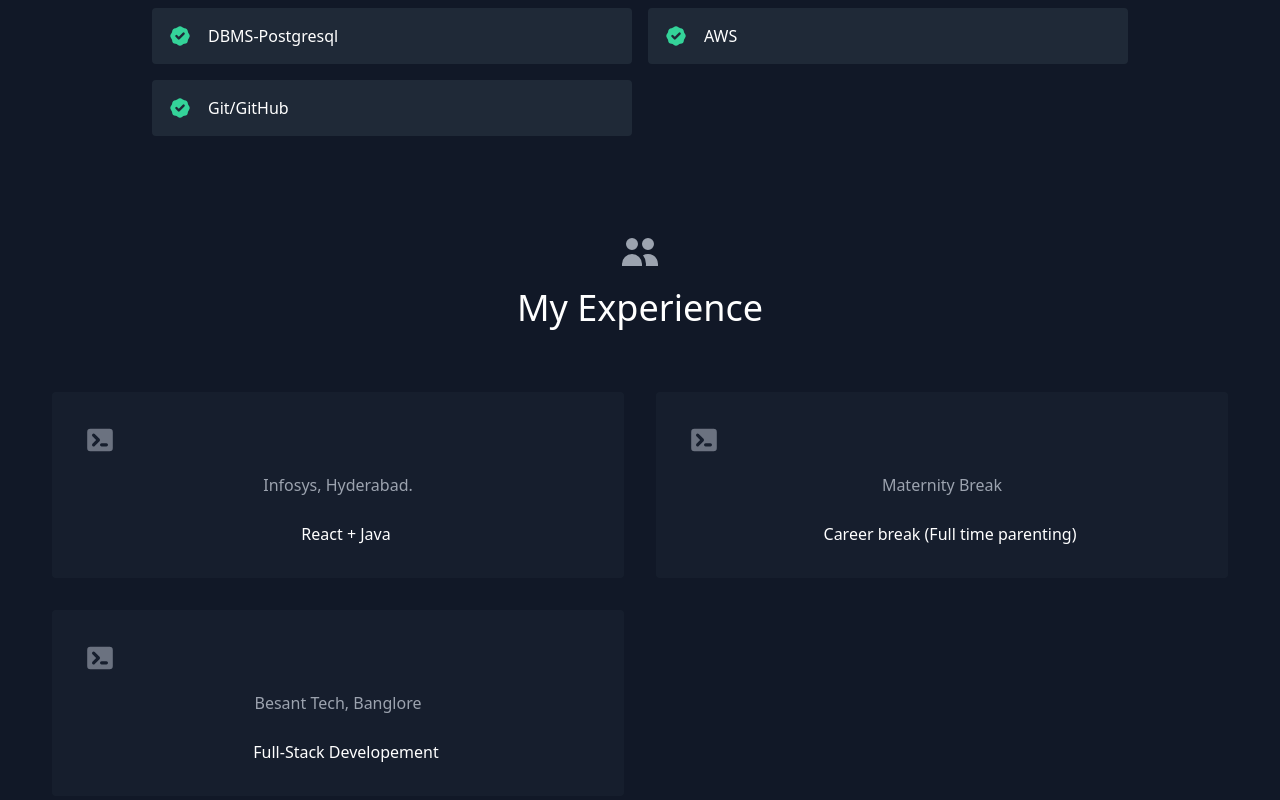
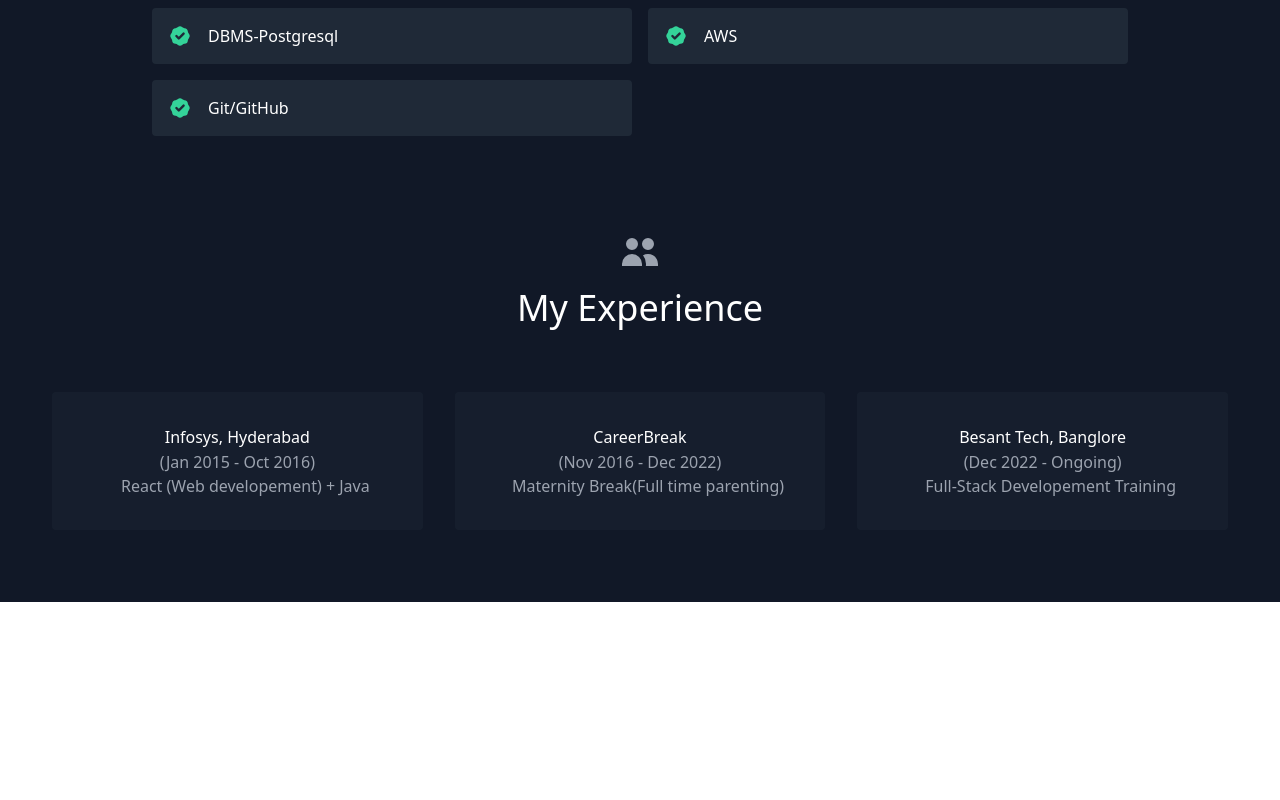
Before and after one commit to PripatOnGit/Priyanka_Patil_Portfolio_Website, a React (Create React App) app: page / in a window 1280 px wide. Shown: the part 1104-1904 px from the top of the page. After the commit the page ends 1706 px from the top, so only its background shows below. Built offline with nearby package versions, Linux system fonts and the light colour scheme.

Commit message:
Experience component updated

```diff
--- a/src/App.js
+++ b/src/App.js
@@ -3,7 +3,7 @@
 import Contact from "./components/Contact";
 import Navbar from "./components/Navbar";
 import Skills from "./components/Skills";
-import Testimonials from "./components/Testimonials";
+
 import Projects from "./components/Projects";
 import Experience from "./components/Experience";
 
--- a/src/components/Experience.js
+++ b/src/components/Experience.js
@@ -13,14 +13,14 @@
         </h1>
         <div className="flex flex-wrap m-4">
           {experience.map((experience) => (
-            <div className="p-4 md:w-1/2 w-full">
+            <div className="p-4 md:w-1/3 w-full">
               <div className="h-full bg-gray-800 bg-opacity-40 p-8 rounded">
-                <TerminalIcon className="block w-8 text-gray-500 mb-4" />
-                <p className="leading-relaxed mb-6">{experience.company}</p>
+                <span className="leading-relaxed mb-6 items-center font-medium text-white">{experience.company}</span><br></br>
+                <span>({experience.duration})</span>
                 <div className="inline-flex items-center">
 
                   <span className="flex-grow flex flex-col pl-4">
-                    <span className="title-font font-medium text-white">
+                    <span className="title-font font-medium ">
                       {experience.tech}
                     </span>
 
--- a/src/data.js
+++ b/src/data.js
@@ -47,18 +47,18 @@
 
 export const experience = [
   {
-    company: "Infosys, Hyderabad.",
+    company: "Infosys, Hyderabad",
     duration: "Jan 2015 - Oct 2016",
-    tech: "React + Java",
+    tech: "React (Web developement) + Java",
   },
   {
-    company: "Maternity Break",
+    company: "CareerBreak",
     duration: "Nov 2016 - Dec 2022",
-    tech: "Career break (Full time parenting)",
+    tech: " Maternity Break(Full time parenting)",
   },
   {
     company: "Besant Tech, Banglore",
     duration: "Dec 2022 - Ongoing",
-    tech: "Full-Stack Developement",
+    tech: "Full-Stack Developement Training",
   },
 ];
```
